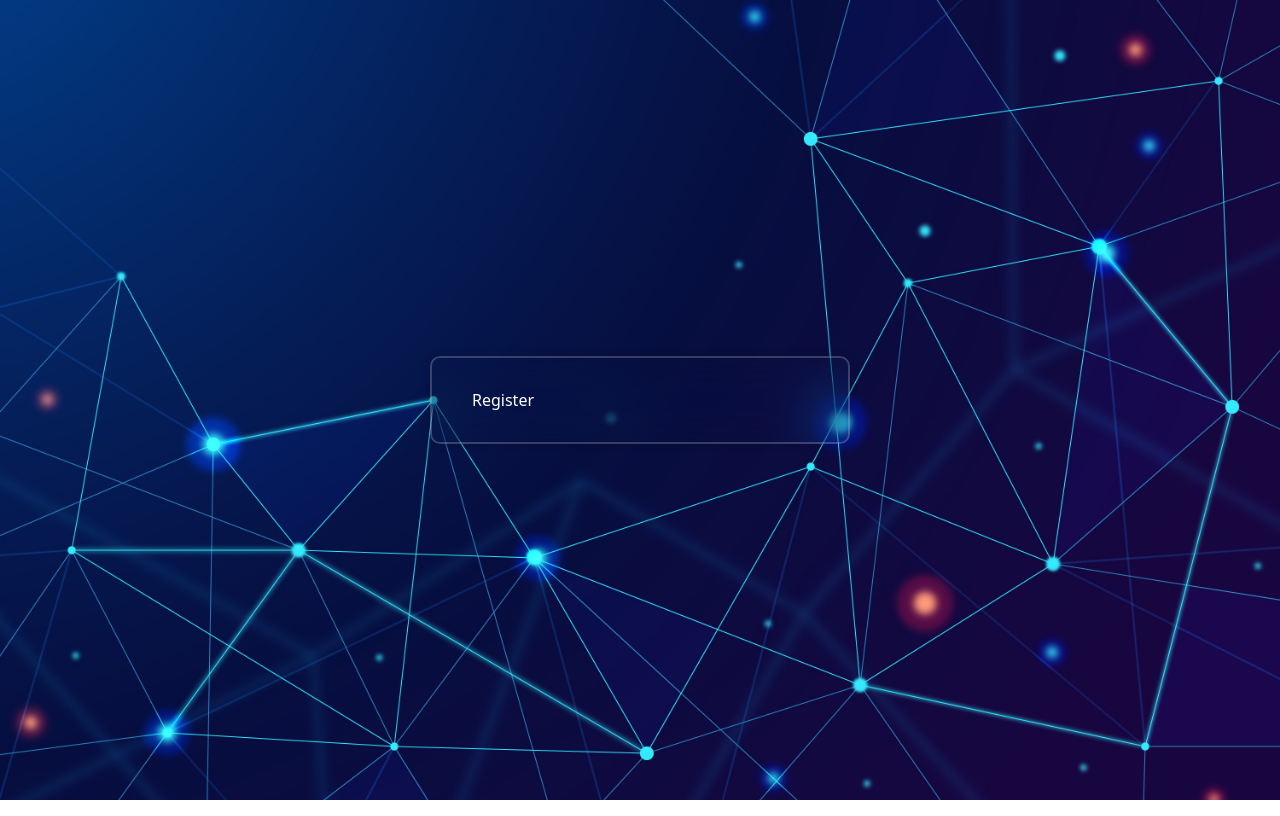
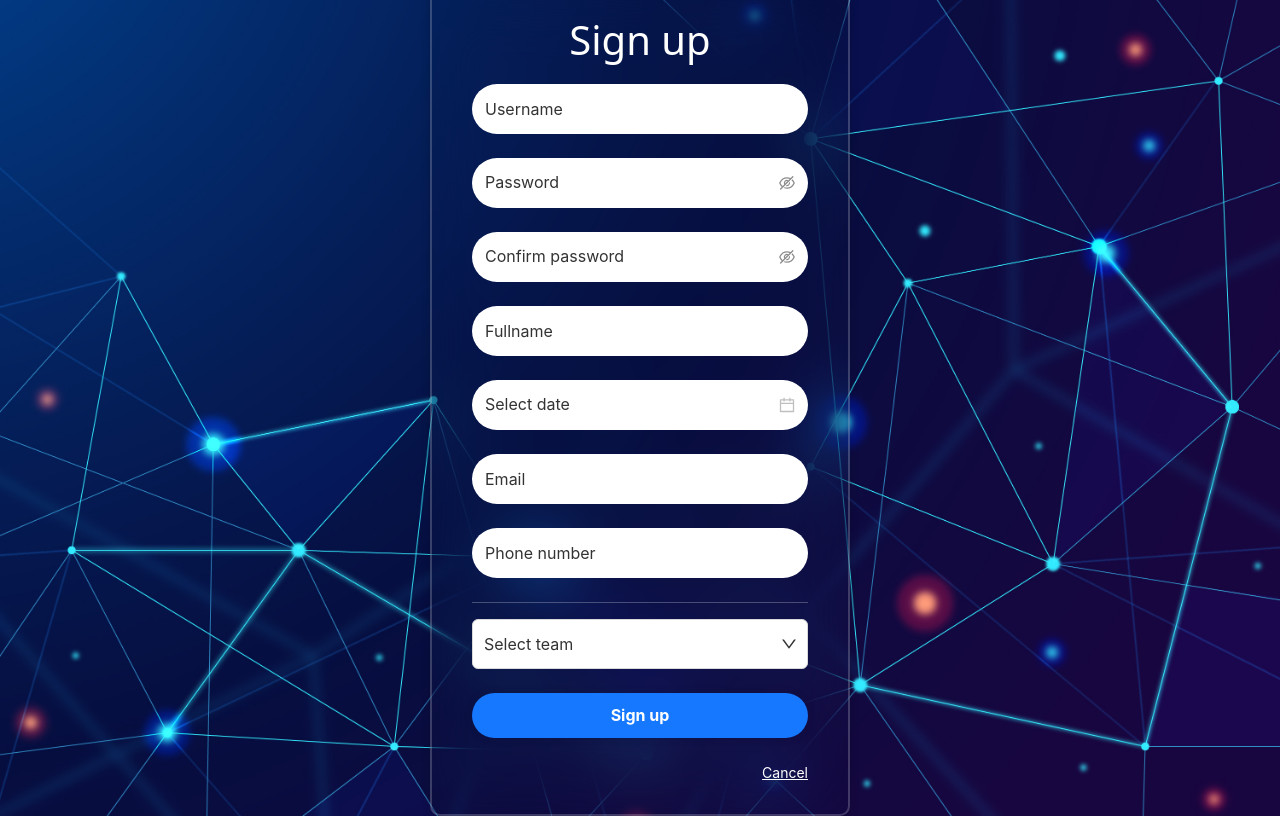
Before and after one commit to taing28/PrintManagement, a React (Create React App) app in the folder print-manager/: page /auth/register in a window 1280 px wide. Built offline with nearby package versions, Linux system fonts and the light colour scheme.

Commit message:
Handle message error, delete upload image at register, TESTED

```diff
--- a/print-manager/public/index.html
+++ b/print-manager/public/index.html
@@ -24,7 +24,7 @@
       work correctly both with client-side routing and a non-root public URL.
       Learn how to configure a non-root public URL by running `npm run build`.
     -->
-    <title>React App</title>
+    <title>Print Management</title>
   </head>
   <body>
     <noscript>You need to enable JavaScript to run this app.</noscript>
--- a/print-manager/src/components/auth/Login.jsx
+++ b/print-manager/src/components/auth/Login.jsx
@@ -8,7 +8,6 @@ export const Login = memo(() => {
     const navigate = useNavigate();
 
     const onFinish = async (values) => {
-        console.log(values);
         try {
             setLoading(true);
 
@@ -17,17 +16,19 @@ export const Login = memo(() => {
                     'Content-Type': 'application/json',
                 },
             });
+
             // Kiểm tra trạng thái thành công từ server
             if (response.status === 200) {
+                console.log(response.data);
                 // Chuyển hướng đến trang update-password khi thành công
-                navigate('/auth/update-password');
+                navigate('/');
             } else {
                 // Xử lý khi có lỗi từ server, ví dụ hiển thị thông báo lỗi
                 message.error('Login failed. Please try again.');
             }
         } catch (error) {
             console.error('Error:', error); // Handle error
-            message.error('An error occurred. Please try again later.');
+            message.error(error.response.data);
         } finally {
             setLoading(false); // Kết thúc trạng thái loading sau khi hoàn thành yêu cầu
         }
--- a/print-manager/src/components/auth/Register.jsx
+++ b/print-manager/src/components/auth/Register.jsx
@@ -1,9 +1,137 @@
-import { memo } from "react";
+import { memo, useState } from "react";
+import { Button, DatePicker, Form, Input, Row, Select, message } from "antd"
+import { Link, useNavigate } from "react-router-dom";
+import axios from 'axios'
 
 export const Register = memo(() => {
+    const [loading, setLoading] = useState(false);//Set loading to avoid send many request at the same time
+    const navigate = useNavigate();
+
+    const onFinish = async (values) => {
+        try {
+            setLoading(true);
+
+            const response = await axios.post('http://localhost:8080/auth/register', values, {
+                headers: {
+                    'Content-Type': 'application/json',
+                },
+            });
+
+            // Kiểm tra trạng thái thành công từ server
+            if (response.status === 200) {
+                // Chuyển hướng đến trang update-password khi thành công
+                navigate('/login');
+            } else {
+                // Xử lý khi có lỗi từ server, ví dụ hiển thị thông báo lỗi
+                message.error('Sign up failed. Please try again.');
+            }
+        } catch (error) {
+            console.error('Error:', error); // Handle error
+            message.error(error.response.data);
+        } finally {
+            setLoading(false); // Kết thúc trạng thái loading sau khi hoàn thành yêu cầu
+        }
+    };
+
     return (
-        <>
-        Register
-        </>
+        <div>
+            <h1>Sign up</h1>
+            <Form name="login" onFinish={onFinish}>
+                <Form.Item
+                    name="username"
+                    rules={[
+                        {
+                            required: true,
+                            message: 'Please input your username!',
+                        },
+                    ]}
+                >
+                    <Input className="input-box" placeholder="Username" />
+                </Form.Item>
+
+                <Form.Item
+                    name="password"
+                    rules={[
+                        {
+                            required: true,
+                            message: 'Please input your password!',
+                        },
+                    ]}
+                >
+                    <Input.Password className="input-box" placeholder="Password" />
+                </Form.Item>
+
+                <Form.Item
+                    name="cfPassword"
+                    rules={[
+                        {
+                            required: true,
+                            message: 'Please re enter your password!',
+                        },
+                    ]}
+                >
+                    <Input.Password className="input-box" placeholder="Confirm password" />
+                </Form.Item>
+
+                <Form.Item
+                    name="fullname"
+                    rules={[
+                        {
+                            required: true,
+                            message: 'Please input your fullname!',
+                        },
+                    ]}
+                >
+                    <Input className="input-box" placeholder="Fullname" />
+                </Form.Item>
+
+                <Form.Item
+                    name="dateOfBirth"
+                >
+                    <DatePicker className="input-box" />
+                </Form.Item>
+
+                <Form.Item
+                    name="email"
+                    rules={[
+                        {
+                            required: true,
+                            message: 'Please input your email!',
+                        },
+                    ]}
+                >
+                    <Input className="input-box" placeholder="Email" />
+                </Form.Item>
+
+                <Form.Item
+                    name="phoneNumber"
+                    rules={[
+                        {
+                            required: true,
+                            message: 'Please input your phone!',
+                        },
+                    ]}
+                >
+                    <Input className="input-box" placeholder="Phone number" />
+                </Form.Item>
+
+                <hr />
+
+                <Form.Item name="teamId">
+                    <Select className="input-box-select" placeholder="Select team">
+                        <Select.Option value="1">Team 1</Select.Option>
+                    </Select>
+                </Form.Item>
+
+                <Form.Item>
+                    <Button type="primary" htmlType="submit" loading={loading}>
+                        Sign up
+                    </Button>
+                </Form.Item>
+                <Row className="justify-content-end">
+                    <Link style={{ color: "#fff" }} to={"/auth/login"}>Cancel</Link>
+                </Row>
+            </Form>
+        </div>
     )
 })
--- a/print-manager/src/components/auth/ResetPassword.jsx
+++ b/print-manager/src/components/auth/ResetPassword.jsx
@@ -1,14 +1,13 @@
-import { Button, Form, Input, message } from "antd";
+import { Button, Form, Input, message, Row } from "antd";
 import axios from "axios";
 import { memo, useState } from "react";
-import { useNavigate } from "react-router-dom"
+import { Link, useNavigate } from "react-router-dom"
 
 export const ResetPassword = memo(() => {
     const [loading, setLoading] = useState(false);//Set loading to avoid send many request at the same time
     const navigate = useNavigate();
 
     const onFinish = async (values) => {
-        console.log(values);
         try {
             setLoading(true);
 
@@ -21,6 +20,7 @@ export const ResetPassword = memo(() => {
                         'Content-Type': 'application/json',
                     },
                 });
+
             // Kiểm tra trạng thái thành công từ server
             if (response.status === 200) {
                 // Chuyển hướng đến trang update-password khi thành công
@@ -31,7 +31,7 @@ export const ResetPassword = memo(() => {
             }
         } catch (error) {
             console.error('Error:', error); // Handle error
-            message.error('An error occurred. Please try again later.');
+            message.error(error.response.data);
         } finally {
             setLoading(false); // Kết thúc trạng thái loading sau khi hoàn thành yêu cầu
         }
@@ -57,6 +57,9 @@ export const ResetPassword = memo(() => {
                         Send request
                     </Button>
                 </Form.Item>
+                <Row className="justify-content-end">
+                    <Link style={{ color: "#fff" }} to={"/auth/login"}>Cancel</Link>
+                </Row>
             </Form>
         </div>
     )
--- a/print-manager/src/components/auth/UpdatePassword.jsx
+++ b/print-manager/src/components/auth/UpdatePassword.jsx
@@ -1,9 +1,87 @@
-import { memo } from "react";
+import { memo, useState } from "react";
+import { Button, Form, Input, Row, message } from "antd"
+import { Link, useNavigate } from "react-router-dom";
+import axios from 'axios'
 
 export const UpdatePassword = memo(() => {
+    const [loading, setLoading] = useState(false);//Set loading to avoid send many request at the same time
+    const navigate = useNavigate();
+
+    const onFinish = async (values) => {
+        try {
+            setLoading(true);
+
+            const response = await axios.post('http://localhost:8080/auth/update-password', values, {
+                headers: {
+                    'Content-Type': 'application/json',
+                },
+            });
+
+            // Kiểm tra trạng thái thành công từ server
+            if (response.status === 200) {
+                // Chuyển hướng đến trang update-password khi thành công
+                navigate('/auth/login');
+            } else {
+                // Xử lý khi có lỗi từ server, ví dụ hiển thị thông báo lỗi
+                message.error('Update password failed. Please try again.');
+            }
+        } catch (error) {
+            console.error('Error:', error); // Handle error
+            message.error(error.response.data);
+        } finally {
+            setLoading(false); // Kết thúc trạng thái loading sau khi hoàn thành yêu cầu
+        }
+    };
+
     return (
-        <>
-        UpdatePassword
-        </>
+        <div>
+            <h1>New password</h1>
+            <Form name="updatePassword" initialValues={{ remember: true }} onFinish={onFinish}>
+                <Form.Item
+                    name="confirmCode"
+                    rules={[
+                        {
+                            required: true,
+                            message: 'Please input your confirm code!',
+                        },
+                    ]}
+                >
+                    <Input className="input-box" placeholder="Confirm code" />
+                </Form.Item>
+
+                <Form.Item
+                    name="newPassword"
+                    rules={[
+                        {
+                            required: true,
+                            message: 'Please input your new password!',
+                        },
+                    ]}
+                >
+                    <Input.Password className="input-box" placeholder="New password" />
+                </Form.Item>
+
+                <Form.Item
+                    name="confirmPassword"
+                    rules={[
+                        {
+                            required: true,
+                            message: 'Please re-enter your new password!',
+                        },
+                    ]}
+                >
+                    <Input.Password className="input-box" placeholder="Confirm password" />
+                </Form.Item>
+
+                <Form.Item>
+                    <Button type="primary" htmlType="submit" loading={loading}>
+                        Submit
+                    </Button>
+                </Form.Item>
+                <Row className="justify-content-end">
+                    <Link style={{ color: "#fff" }} to={"/auth/login"}>Cancel</Link>
+                </Row>
+            </Form>
+        </div>
     )
 })
--- a/print-manager/src/index.css
+++ b/print-manager/src/index.css
@@ -37,6 +37,10 @@ code {
   padding: 30px 40px;
 }
 
+.wrapper hr {
+  color: #fff;
+}
+
 .wrapper h1 {
   text-align: center;
 }
@@ -51,9 +55,19 @@ code {
   font-size: 16px;
 }
 
+.wrapper .input-box-select {
+  position: relative;
+  width: 100%;
+  height: 50px;
+  outline: none;
+  font-size: 16px;
+}
+
+.wrapper .input-box-select span,
 .wrapper .input-box::placeholder,
 .wrapper .input-box input::placeholder {
   color: #333;
+  font-size: 16px;
 }
 
 .wrapper .register-forgot {
```
